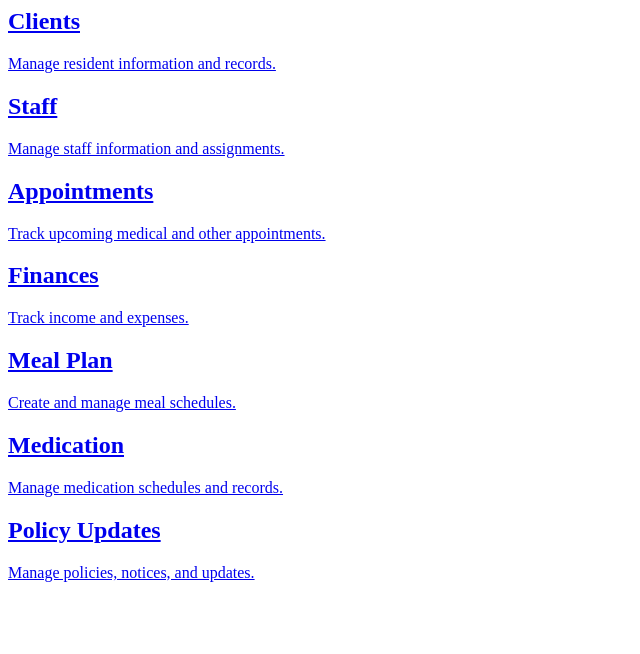
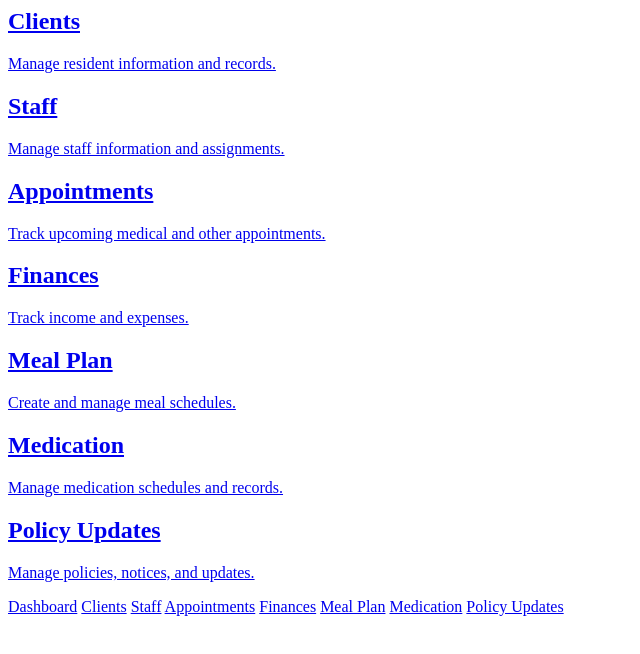
Before and after one commit to Yonamri1/OneStopServe, a plain HTML site: page index.html in a window 1280 px wide. Shown: the whole page, without its empty margins (0-640 px from the left). Drawn offline with Linux system fonts and the light colour scheme.

Commit message:
Update index.html

```diff
--- a/index.html
+++ b/index.html
@@ -36,3 +36,13 @@
     </a>
 
 </div>
+<nav>
+    <a href="index.html">Dashboard</a>
+    <a href="clients.html">Clients</a>
+    <a href="staff.html">Staff</a>
+    <a href="appointments.html">Appointments</a>
+    <a href="finances.html">Finances</a>
+    <a href="meal-plan.html">Meal Plan</a>
+    <a href="medication.html">Medication</a>
+    <a href="policy-updates.html">Policy Updates</a>
+</nav>
```
